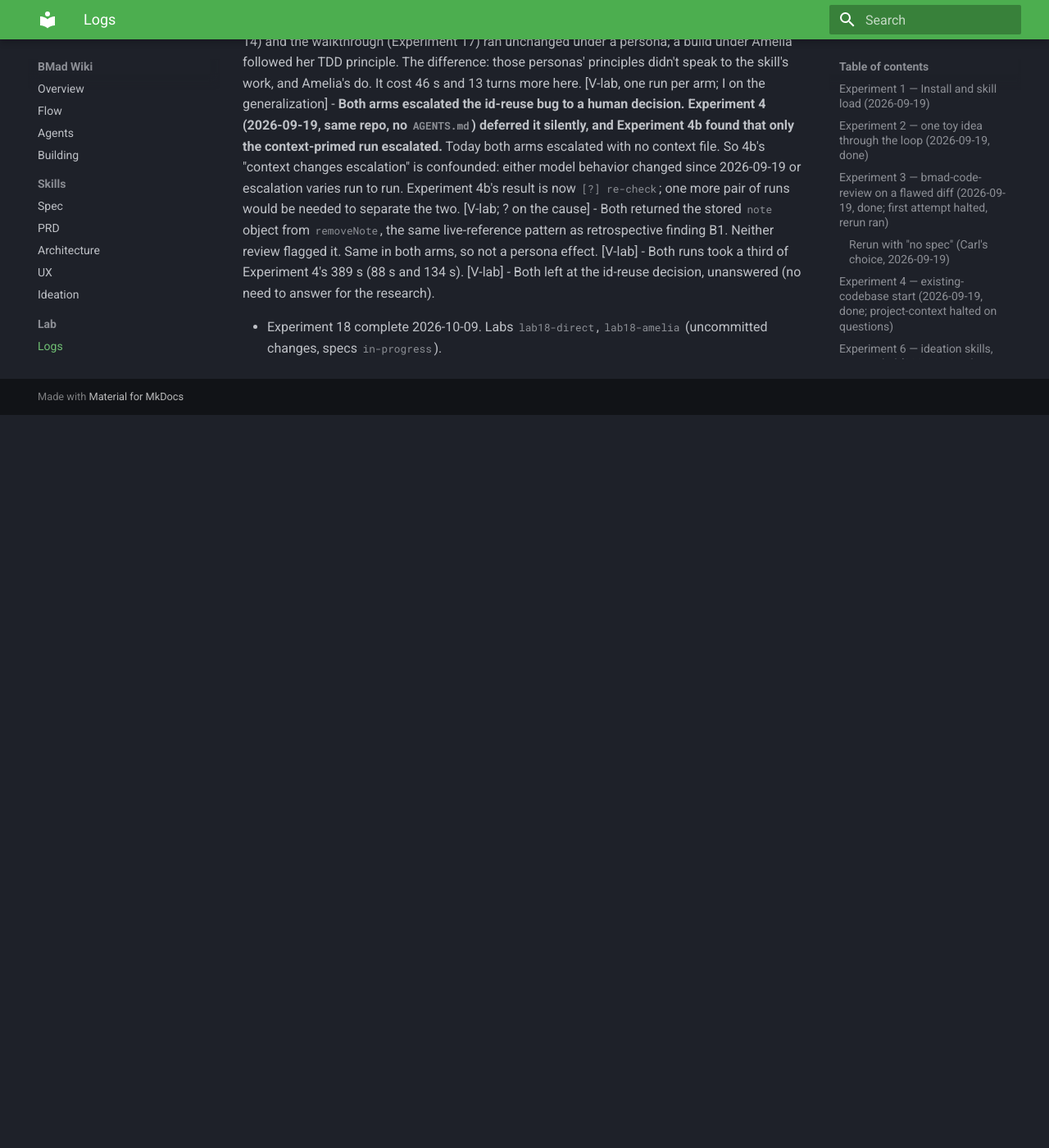
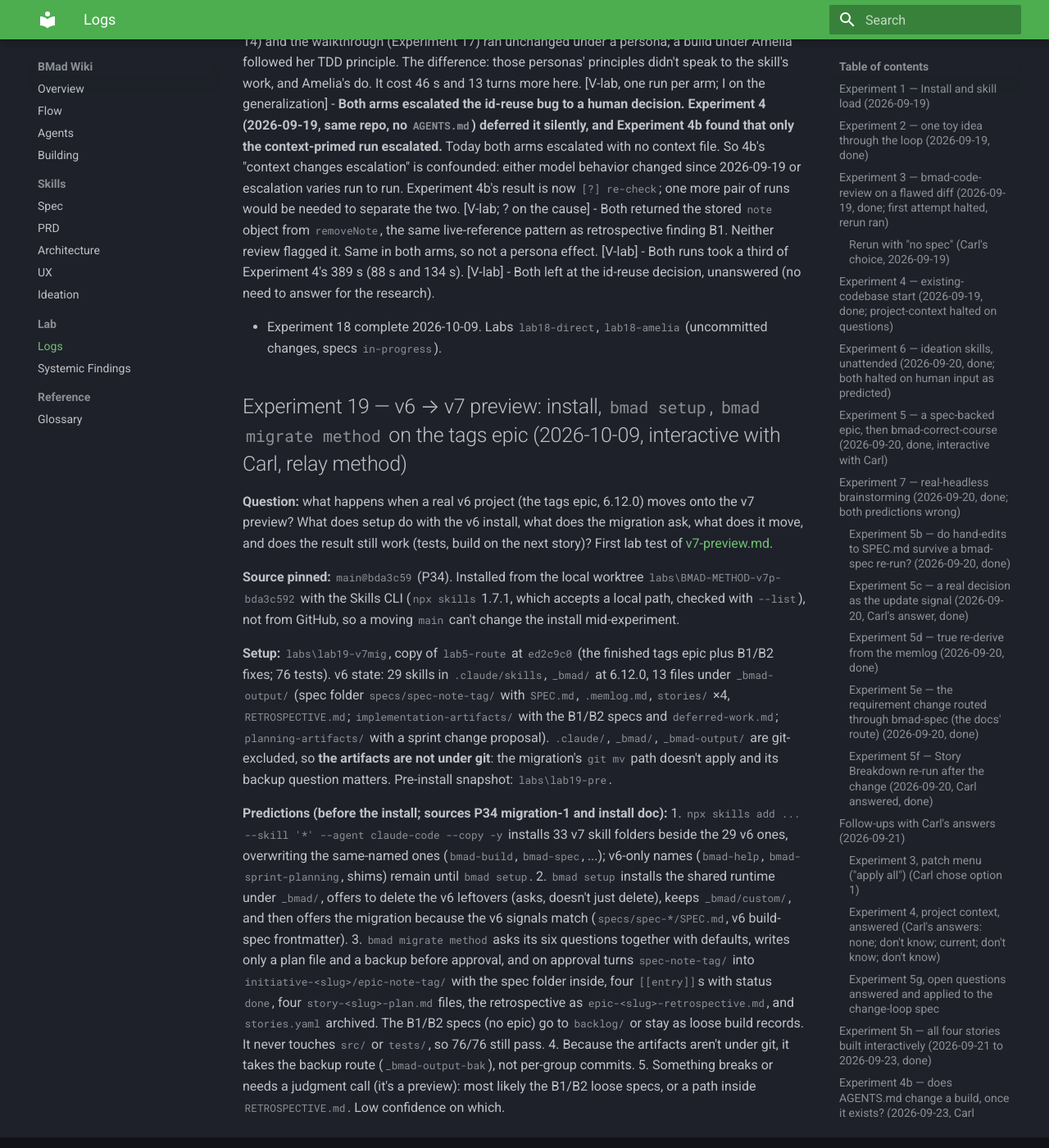
Before and after one commit to ctupper/woods-walks, an MkDocs documentation site: the page built from docs/bmad/lab-log.md, in a window 1280 px wide and 1400 px high, scrolled down 62936 px. Shown: the whole window at 82% size. Built offline with MkDocs 1.6.1 and Material for MkDocs 9.7.7, drawn with Linux system fonts in a browser that asks for light colours; before the commit the page ends 63442 px from its top, so only the background shows below that.

Commit message:
docs: auto-sync BMad wiki (lab-log.md)

```diff
--- a/docs/bmad/lab-log.md
+++ b/docs/bmad/lab-log.md
@@ -1051,3 +1051,18 @@
 - Both left at the id-reuse decision, unanswered (no need to answer for the research).
 
 - Experiment 18 complete 2026-10-09. Labs `lab18-direct`, `lab18-amelia` (uncommitted changes, specs `in-progress`).
+
+## Experiment 19 — v6 → v7 preview: install, `bmad setup`, `bmad migrate method` on the tags epic (2026-10-09, interactive with Carl, relay method)
+
+**Question:** what happens when a real v6 project (the tags epic, 6.12.0) moves onto the v7 preview? What does setup do with the v6 install, what does the migration ask, what does it move, and does the result still work (tests, build on the next story)? First lab test of [v7-preview.md](v7-preview.md).
+
+**Source pinned:** `main@bda3c59` (P34). Installed from the local worktree `labs\BMAD-METHOD-v7p-bda3c592` with the Skills CLI (`npx skills` 1.7.1, which accepts a local path, checked with `--list`), not from GitHub, so a moving `main` can't change the install mid-experiment.
+
+**Setup:** `labs\lab19-v7mig`, copy of `lab5-route` at `ed2c9c0` (the finished tags epic plus B1/B2 fixes; 76 tests). v6 state: 29 skills in `.claude/skills`, `_bmad/` at 6.12.0, 13 files under `_bmad-output/` (spec folder `specs/spec-note-tag/` with `SPEC.md`, `.memlog.md`, `stories/` ×4, `RETROSPECTIVE.md`; `implementation-artifacts/` with the B1/B2 specs and `deferred-work.md`; `planning-artifacts/` with a sprint change proposal). `.claude/`, `_bmad/`, `_bmad-output/` are git-excluded, so **the artifacts are not under git**: the migration's `git mv` path doesn't apply and its backup question matters. Pre-install snapshot: `labs\lab19-pre`.
+
+**Predictions (before the install; sources P34 migration-1 and install doc):**
+1. `npx skills add ... --skill '*' --agent claude-code --copy -y` installs 33 v7 skill folders beside the 29 v6 ones, overwriting the same-named ones (`bmad-build`, `bmad-spec`, ...); v6-only names (`bmad-help`, `bmad-sprint-planning`, shims) remain until `bmad setup`.
+2. `bmad setup` installs the shared runtime under `_bmad/`, offers to delete the v6 leftovers (asks, doesn't just delete), keeps `_bmad/custom/`, and then offers the migration because the v6 signals match (`specs/spec-*/SPEC.md`, v6 build-spec frontmatter).
+3. `bmad migrate method` asks its six questions together with defaults, writes only a plan file and a backup before approval, and on approval turns `spec-note-tag/` into `initiative-<slug>/epic-note-tag/` with the spec folder inside, four `[[entry]]`s with status `done`, four `story-<slug>-plan.md` files, the retrospective as `epic-<slug>-retrospective.md`, and `stories.yaml` archived. The B1/B2 specs (no epic) go to `backlog/` or stay as loose build records. It never touches `src/` or `tests/`, so 76/76 still pass.
+4. Because the artifacts aren't under git, it takes the backup route (`_bmad-output-bak`), not per-group commits.
+5. Something breaks or needs a judgment call (it's a preview): most likely the B1/B2 loose specs, or a path inside `RETROSPECTIVE.md`. Low confidence on which.
```
